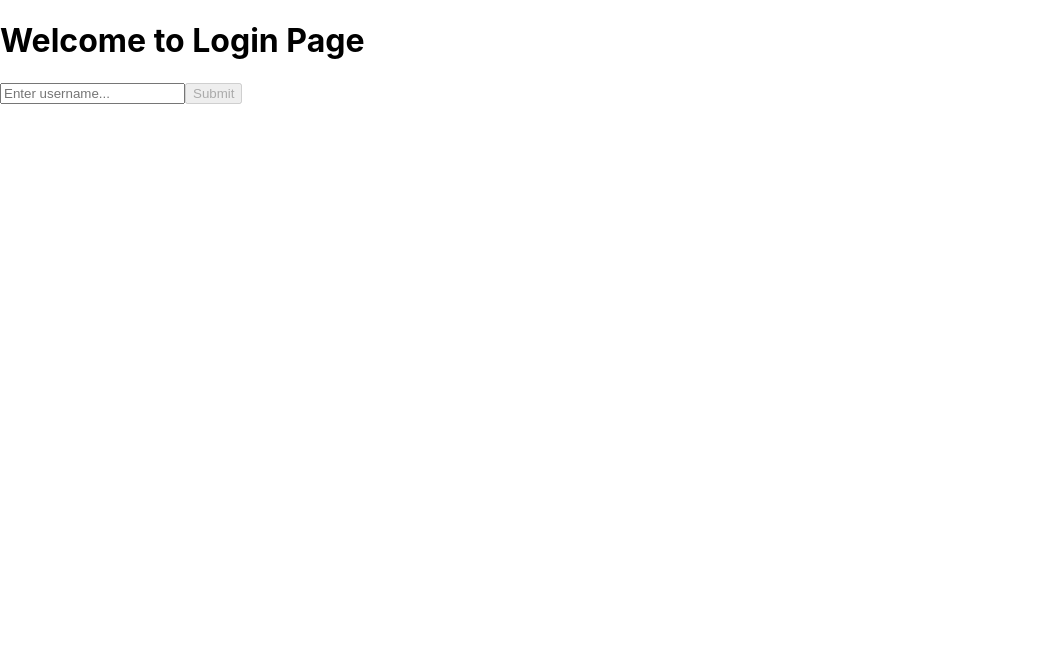
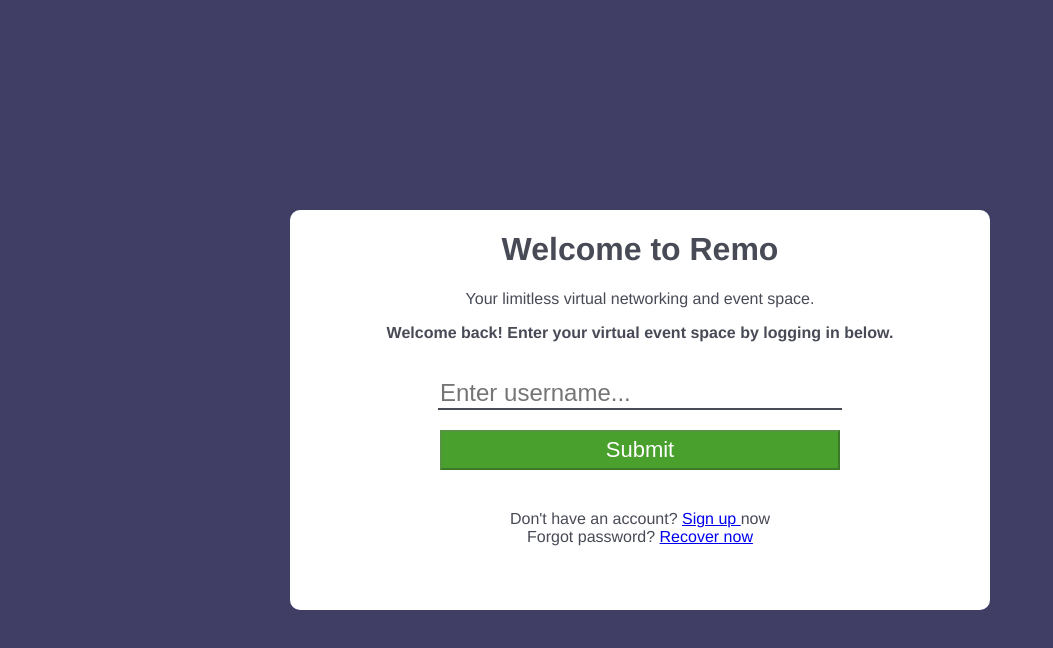
Before and after one commit to techguybiswa/remo.co, a React (Create React App) app in the folder remo-react/: page / in a window 1280 px wide. Shown: the top 648 px of the page, without its empty margins (0-1053 px from the left). Built offline with nearby package versions, Linux system fonts and the light colour scheme.

Commit message:
UI is getting done

```diff
--- a/remo-react/public/index.html
+++ b/remo-react/public/index.html
@@ -28,7 +28,7 @@
   </head>
   <body>
     <noscript>You need to enable JavaScript to run this app.</noscript>
-    <div id="root"></div>
+    <div id="root" style=""></div>
     <!--
       This HTML file is a template.
       If you open it directly in the browser, you will see an empty page.
--- a/remo-react/src/components/Conference.js
+++ b/remo-react/src/components/Conference.js
@@ -117,8 +117,13 @@ class Conference extends Component {
         />
       );
     return (
-      <div>
-        <h1>Welcome to conference</h1>
+      <div
+        style={{
+          backgroundImage: `url('https://i.ibb.co/TRknhGM/Screenshot-2019-12-07-at-8-52-18-PM.png')`,
+          height: "100vh",
+          paddingTop: "10px"
+        }}
+      >
         <button onClick={this.startBroadcast}>
           {this.state.broadcastState}
         </button>
--- a/remo-react/src/components/Login.js
+++ b/remo-react/src/components/Login.js
@@ -18,16 +18,77 @@ class Login extends Component {
   componentDidMount() {}
   render() {
     return (
-      <div>
-        <h1>Welcome to Login Page</h1>
+      <div
+        style={{
+          backgroundColor: "#403E65",
+          height: "100vh",
+          paddingTop: "10px"
+        }}
+      >
+        <div
+          style={{
+            display: "flex",
+            alignItems: "center",
+            justifyContent: "center",
+            height: "100vh"
+          }}
+        >
+          <div
+            style={{
+              height: "400px",
+              width: "700px",
+              backgroundColor: "white",
+              borderRadius: "10px",
+              textAlign: "center",
+              fontFamily: "Poppins,Helvetica Neue,Helvetica,Arial,sans-serif",
+              color: "#484a56"
+            }}
+          >
+            <h1>Welcome to Remo</h1>
+            <p>Your limitless virtual networking and event space.</p>
+            <p>
+              {" "}
+              <b>
+                Welcome back! Enter your virtual event space by logging in
+                below.
+              </b>
+            </p>
             <input
               type="text"
               onChange={event => this.handleChangeOfName(event)}
               placeholder="Enter username..."
+              style={{
+                outline: 0,
+                border: 0,
+                borderBottom: "2px solid #484a56",
+                fontSize: "24px",
+                marginTop: "20px",
+                width: "400px"
+              }}
             />
+            <br />
             <Link to={`/conference/${this.state.username}`}>
-          <button disabled={!this.state.username.length}>Submit</button>
+              <button
+                disabled={!this.state.username.length}
+                style={{
+                  marginTop: "20px",
+                  width: "400px",
+                  backgroundColor: "#49A02D",
+                  color: "white",
+                  fontSize: "22px",
+                  padding: "5px",
+                  cursor: "pointer"
+                }}
+              >
+                Submit
+              </button>
             </Link>
+            <p style={{ marginTop: "40px" }}>
+              Don't have an account? <a href="#">Sign up </a>now <br />
+              Forgot password? <a href="#"> Recover now</a>
+            </p>
+          </div>
+        </div>
       </div>
     );
   }
```
Also changed, not shown: remo-react/src/index.js (+6 -6 lines), remo-react/public/remo-background.png (added), remo-react/src/components/InitializeSocket.js (deleted), 1 other file (tests, documents, lock files or other folders). Lines whose indentation alone changed are shown as unchanged.
